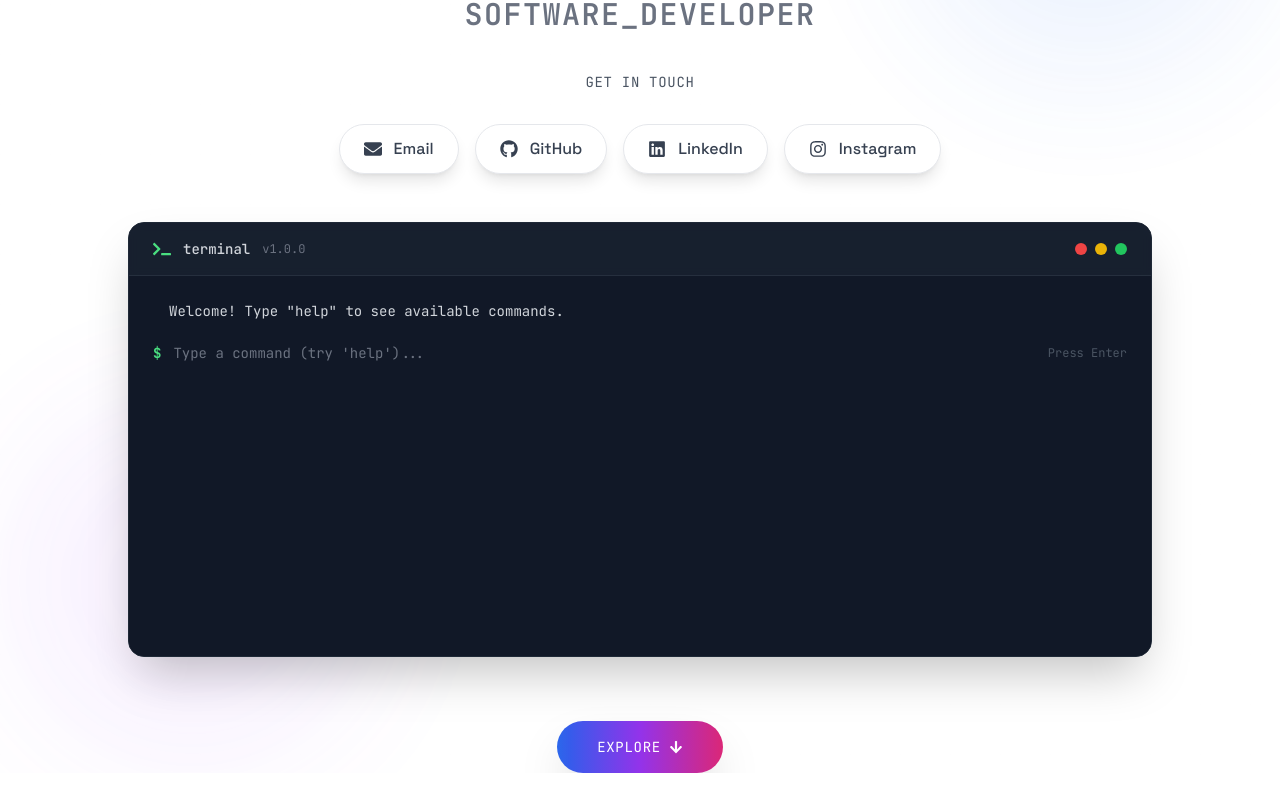
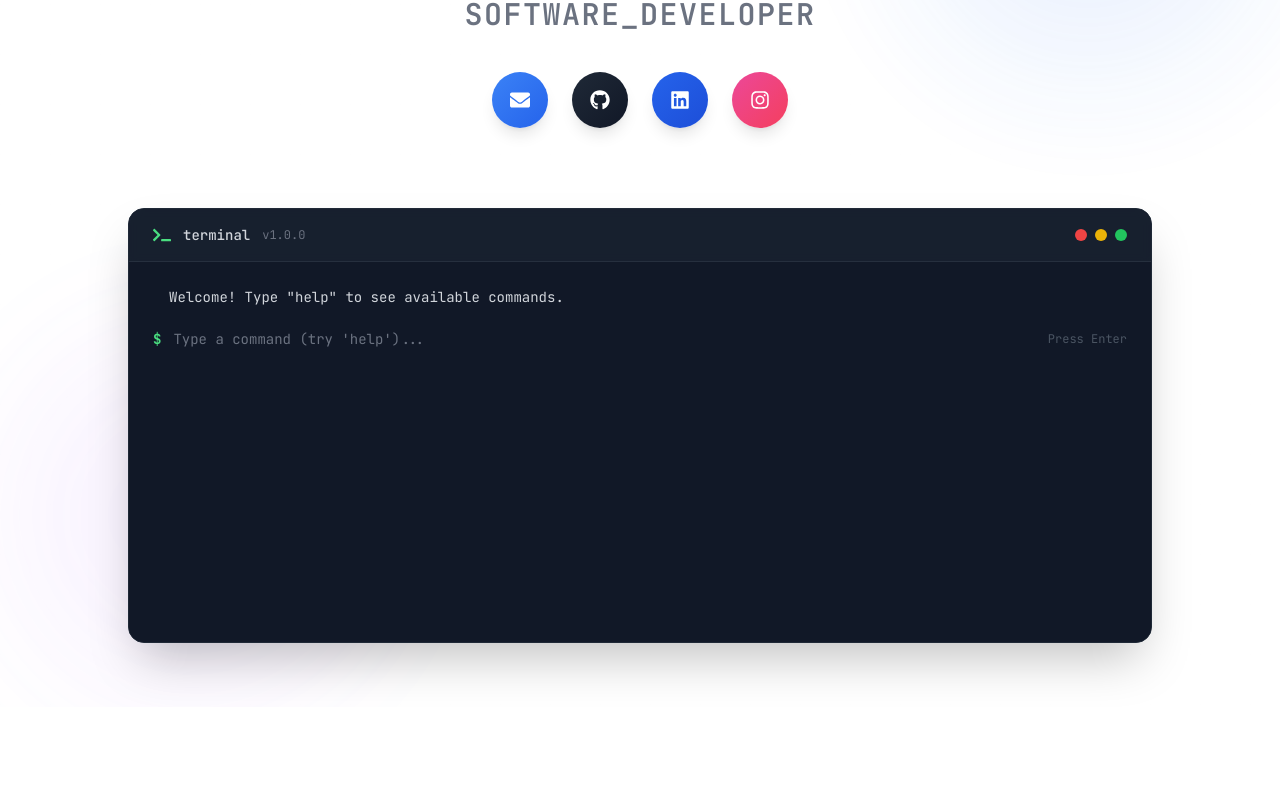
Before and after one commit to sudarshanr10/personal-website, a React (Vite) app: page / in a window 1280 px wide. Shown: the part 296-1100 px from the top of the page. Built offline with nearby package versions, Linux system fonts and the light colour scheme.

Commit message:
style: Make website more creative and modern - icon-only buttons, remove explore button, enhance project links and navbar

```diff
--- a/src/components/Hero.tsx
+++ b/src/components/Hero.tsx
@@ -1,14 +1,7 @@
-import { FaArrowDown, FaEnvelope, FaGithub, FaLinkedin, FaInstagram } from 'react-icons/fa'
+import { FaEnvelope, FaGithub, FaLinkedin, FaInstagram } from 'react-icons/fa'
 import Terminal from './Terminal'
 
 const Hero = () => {
-  const scrollToSection = (sectionId: string) => {
-    const element = document.getElementById(sectionId)
-    if (element) {
-      element.scrollIntoView({ behavior: 'smooth' })
-    }
-  }
-
   return (
     <section id="home" className="min-h-screen flex flex-col items-center justify-center pt-20 px-4 relative overflow-hidden bg-white dark:bg-gray-950 transition-colors duration-500">
       {/* Animated gradient background */}
@@ -38,46 +31,57 @@ const Hero = () => {
         </div>
 
         {/* Contact Buttons Section */}
-        <div className="flex flex-col items-center space-y-8 mb-12 animate-fade-in" style={{ animationDelay: '0.3s' }}>
-          <p className="text-gray-600 dark:text-gray-400 font-mono text-sm tracking-wider">GET IN TOUCH</p>
-          <div className="flex flex-wrap justify-center gap-4">
+        <div className="flex flex-col items-center space-y-8 mb-20 animate-fade-in" style={{ animationDelay: '0.3s' }}>
+          <div className="flex justify-center gap-6">
             <a
               href="mailto:sudarshan86.ramesh@gmail.com"
-              className="group flex items-center space-x-3 px-6 py-3 bg-white dark:bg-gray-800 border border-gray-200 dark:border-gray-700 rounded-full hover:bg-blue-600 dark:hover:bg-blue-600 hover:border-blue-600 dark:hover:border-blue-600 hover:text-white transition-all duration-300 transform hover:scale-105 active:scale-95 shadow-lg"
+              className="group relative w-14 h-14 flex items-center justify-center rounded-full bg-gradient-to-br from-blue-500 to-blue-600 hover:from-blue-600 hover:to-blue-700 text-white shadow-lg hover:shadow-2xl transition-all duration-300 transform hover:scale-110 active:scale-95 hover:-translate-y-1"
               aria-label="Email"
+              title="Email"
             >
-              <FaEnvelope className="text-gray-700 dark:text-gray-300 group-hover:text-white transition-colors" size={18} />
-              <span className="text-gray-700 dark:text-gray-300 group-hover:text-white transition-colors font-medium hidden sm:inline">Email</span>
+              <FaEnvelope size={20} className="group-hover:scale-125 transition-transform duration-300" />
+              <div className="absolute bottom-full mb-2 left-1/2 transform -translate-x-1/2 opacity-0 group-hover:opacity-100 transition-opacity duration-300 bg-gray-900 dark:bg-gray-800 text-white text-xs px-2 py-1 rounded whitespace-nowrap">
+                Email
+              </div>
             </a>
             <a
               href="https://github.com/sudarshanr10"
               target="_blank"
               rel="noopener noreferrer"
-              className="group flex items-center space-x-3 px-6 py-3 bg-white dark:bg-gray-800 border border-gray-200 dark:border-gray-700 rounded-full hover:bg-gray-900 dark:hover:bg-gray-700 hover:border-gray-900 dark:hover:border-gray-600 hover:text-white transition-all duration-300 transform hover:scale-105 active:scale-95 shadow-lg"
+              className="group relative w-14 h-14 flex items-center justify-center rounded-full bg-gradient-to-br from-gray-800 to-gray-900 hover:from-gray-900 hover:to-black text-white shadow-lg hover:shadow-2xl transition-all duration-300 transform hover:scale-110 active:scale-95 hover:-translate-y-1"
               aria-label="GitHub"
+              title="GitHub"
             >
-              <FaGithub className="text-gray-700 dark:text-gray-300 group-hover:text-white transition-colors" size={18} />
-              <span className="text-gray-700 dark:text-gray-300 group-hover:text-white transition-colors font-medium hidden sm:inline">GitHub</span>
+              <FaGithub size={20} className="group-hover:scale-125 transition-transform duration-300" />
+              <div className="absolute bottom-full mb-2 left-1/2 transform -translate-x-1/2 opacity-0 group-hover:opacity-100 transition-opacity duration-300 bg-gray-900 dark:bg-gray-800 text-white text-xs px-2 py-1 rounded whitespace-nowrap">
+                GitHub
+              </div>
             </a>
             <a
               href="https://www.linkedin.com/in/sudarshan-ramesh-424386204/"
               target="_blank"
               rel="noopener noreferrer"
-              className="group flex items-center space-x-3 px-6 py-3 bg-white dark:bg-gray-800 border border-gray-200 dark:border-gray-700 rounded-full hover:bg-blue-700 dark:hover:bg-blue-700 hover:border-blue-700 dark:hover:border-blue-700 hover:text-white transition-all duration-300 transform hover:scale-105 active:scale-95 shadow-lg"
+              className="group relative w-14 h-14 flex items-center justify-center rounded-full bg-gradient-to-br from-blue-600 to-blue-700 hover:from-blue-700 hover:to-blue-800 text-white shadow-lg hover:shadow-2xl transition-all duration-300 transform hover:scale-110 active:scale-95 hover:-translate-y-1"
               aria-label="LinkedIn"
+              title="LinkedIn"
             >
-              <FaLinkedin className="text-gray-700 dark:text-gray-300 group-hover:text-white transition-colors" size={18} />
-              <span className="text-gray-700 dark:text-gray-300 group-hover:text-white transition-colors font-medium hidden sm:inline">LinkedIn</span>
+              <FaLinkedin size={20} className="group-hover:scale-125 transition-transform duration-300" />
+              <div className="absolute bottom-full mb-2 left-1/2 transform -translate-x-1/2 opacity-0 group-hover:opacity-100 transition-opacity duration-300 bg-gray-900 dark:bg-gray-800 text-white text-xs px-2 py-1 rounded whitespace-nowrap">
+                LinkedIn
+              </div>
             </a>
             <a
               href="https://www.instagram.com/sudarshanr10/"
               target="_blank"
               rel="noopener noreferrer"
-              className="group flex items-center space-x-3 px-6 py-3 bg-white dark:bg-gray-800 border border-gray-200 dark:border-gray-700 rounded-full hover:bg-pink-600 dark:hover:bg-pink-600 hover:border-pink-600 dark:hover:border-pink-600 hover:text-white transition-all duration-300 transform hover:scale-105 active:scale-95 shadow-lg"
+              className="group relative w-14 h-14 flex items-center justify-center rounded-full bg-gradient-to-br from-pink-500 to-rose-500 hover:from-pink-600 hover:to-rose-600 text-white shadow-lg hover:shadow-2xl transition-all duration-300 transform hover:scale-110 active:scale-95 hover:-translate-y-1"
               aria-label="Instagram"
+              title="Instagram"
             >
-              <FaInstagram className="text-gray-700 dark:text-gray-300 group-hover:text-white transition-colors" size={18} />
-              <span className="text-gray-700 dark:text-gray-300 group-hover:text-white transition-colors font-medium hidden sm:inline">Instagram</span>
+              <FaInstagram size={20} className="group-hover:scale-125 transition-transform duration-300" />
+              <div className="absolute bottom-full mb-2 left-1/2 transform -translate-x-1/2 opacity-0 group-hover:opacity-100 transition-opacity duration-300 bg-gray-900 dark:bg-gray-800 text-white text-xs px-2 py-1 rounded whitespace-nowrap">
+                Instagram
+              </div>
             </a>
           </div>
         </div>
@@ -86,20 +90,6 @@ const Hero = () => {
         <div className="mb-16 animate-fade-in" style={{ animationDelay: '0.5s' }}>
           <Terminal />
         </div>
-
-        {/* Creative Explore Button */}
-        <div className="text-center animate-fade-in" style={{ animationDelay: '0.7s' }}>
-          <button
-            onClick={() => scrollToSection('about')}
-            className="group relative inline-flex items-center space-x-3 px-10 py-4 bg-gradient-to-r from-blue-600 via-purple-600 to-pink-600 dark:from-blue-500 dark:via-purple-500 dark:to-pink-500 text-white rounded-full hover:from-blue-700 hover:via-purple-700 hover:to-pink-700 dark:hover:from-blue-600 dark:hover:via-purple-600 dark:hover:to-pink-600 transition-all duration-300 font-mono text-sm tracking-wider shadow-2xl hover:shadow-blue-500/50 overflow-hidden transform hover:scale-105 active:scale-95"
-          >
-            <span className="relative z-10 flex items-center space-x-2">
-              <span className="group-hover:translate-x-1 transition-transform duration-300">EXPLORE</span>
-              <FaArrowDown className="group-hover:translate-y-1 transition-all duration-300" size={14} />
-            </span>
-            <div className="absolute inset-0 bg-gradient-to-r from-transparent via-white/20 to-transparent translate-x-[-100%] group-hover:translate-x-[100%] transition-transform duration-1000"></div>
-          </button>
-        </div>
       </div>
     </section>
   )
--- a/src/components/Navbar.tsx
+++ b/src/components/Navbar.tsx
@@ -58,14 +58,14 @@ const Navbar = ({ activeSection }: NavbarProps) => {
             ))}
             <button
               onClick={toggleTheme}
-              className="relative w-12 h-12 rounded-full bg-gray-100 dark:bg-gray-800 hover:bg-gray-200 dark:hover:bg-gray-700 transition-all duration-300 hover:scale-110 active:scale-95 group flex items-center justify-center border border-gray-200 dark:border-gray-700 ml-4"
+              className="relative w-12 h-12 rounded-full bg-gradient-to-br from-gray-200 to-gray-300 dark:from-gray-700 dark:to-gray-800 hover:from-blue-300 hover:to-blue-400 dark:hover:from-blue-600 dark:hover:to-purple-600 transition-all duration-300 hover:scale-110 active:scale-95 group flex items-center justify-center border border-gray-300 dark:border-gray-600 ml-4 shadow-md hover:shadow-xl"
               aria-label="Toggle theme"
             >
               <div className="relative w-6 h-6 flex items-center justify-center">
                 {/* Moon icon - shown in light mode, clicking switches to dark */}
                 <FaMoon
                   size={18}
-                  className={`absolute transition-all duration-500 ease-in-out text-gray-700 ${
+                  className={`absolute transition-all duration-500 ease-in-out text-gray-700 group-hover:text-gray-900 ${
                     theme === 'light'
                       ? 'opacity-100 rotate-0 scale-100'
                       : 'opacity-0 rotate-180 scale-0'
@@ -74,7 +74,7 @@ const Navbar = ({ activeSection }: NavbarProps) => {
                 {/* Sun icon - shown in dark mode, clicking switches to light */}
                 <FaSun
                   size={18}
-                  className={`absolute transition-all duration-500 ease-in-out text-yellow-500 ${
+                  className={`absolute transition-all duration-500 ease-in-out text-yellow-400 group-hover:text-yellow-300 ${
                     theme === 'dark'
                       ? 'opacity-100 rotate-0 scale-100'
                       : 'opacity-0 -rotate-180 scale-0'
@@ -88,14 +88,14 @@ const Navbar = ({ activeSection }: NavbarProps) => {
           <div className="md:hidden flex items-center space-x-3">
             <button
               onClick={toggleTheme}
-              className="relative w-12 h-12 rounded-full bg-gray-100 dark:bg-gray-800 hover:bg-gray-200 dark:hover:bg-gray-700 transition-all duration-300 hover:scale-110 active:scale-95 group flex items-center justify-center border border-gray-200 dark:border-gray-700"
+              className="relative w-12 h-12 rounded-full bg-gradient-to-br from-gray-200 to-gray-300 dark:from-gray-700 dark:to-gray-800 hover:from-blue-300 hover:to-blue-400 dark:hover:from-blue-600 dark:hover:to-purple-600 transition-all duration-300 hover:scale-110 active:scale-95 group flex items-center justify-center border border-gray-300 dark:border-gray-600 shadow-md hover:shadow-xl"
               aria-label="Toggle theme"
             >
               <div className="relative w-6 h-6 flex items-center justify-center">
                 {/* Moon icon - shown in light mode, clicking switches to dark */}
                 <FaMoon
                   size={20}
-                  className={`absolute transition-all duration-500 ease-in-out text-gray-700 ${
+                  className={`absolute transition-all duration-500 ease-in-out text-gray-700 group-hover:text-gray-900 ${
                     theme === 'light'
                       ? 'opacity-100 rotate-0 scale-100'
                       : 'opacity-0 rotate-180 scale-0'
@@ -104,7 +104,7 @@ const Navbar = ({ activeSection }: NavbarProps) => {
                 {/* Sun icon - shown in dark mode, clicking switches to light */}
                 <FaSun
                   size={20}
-                  className={`absolute transition-all duration-500 ease-in-out text-yellow-500 ${
+                  className={`absolute transition-all duration-500 ease-in-out text-yellow-400 group-hover:text-yellow-300 ${
                     theme === 'dark'
                       ? 'opacity-100 rotate-0 scale-100'
                       : 'opacity-0 -rotate-180 scale-0'
--- a/src/components/Projects.tsx
+++ b/src/components/Projects.tsx
@@ -1,4 +1,4 @@
-import { FaGithub, FaExternalLinkAlt } from 'react-icons/fa'
+import { FaGithub } from 'react-icons/fa'
 import { Project } from '../types'
 
 const Projects = () => {
@@ -102,17 +102,22 @@ const Projects = () => {
                   </div>
 
                   {/* Divider */}
-                  <div className="border-t border-gray-200 dark:border-gray-800 pt-4">
+                  <div className="border-t border-gray-200 dark:border-gray-800 pt-4 flex justify-between items-center">
+                    <div className="flex flex-wrap gap-1">
+                      {project.technologies.slice(0, 2).map((_tech, idx) => (
+                        <div key={idx} className="w-2 h-2 rounded-full bg-gradient-to-r from-blue-500 to-purple-500"></div>
+                      ))}
+                    </div>
                     {project.githubUrl && (
                       <a
                         href={project.githubUrl}
                         target="_blank"
                         rel="noopener noreferrer"
-                        className={`inline-flex items-center space-x-2 bg-gradient-to-r ${project.color} bg-clip-text text-transparent hover:opacity-80 transition-all font-semibold group/link`}
+                        className="group relative w-10 h-10 flex items-center justify-center rounded-full bg-gradient-to-br from-gray-800 to-gray-900 hover:from-gray-900 hover:to-black text-white hover:shadow-lg transition-all duration-300 transform hover:scale-110 active:scale-95"
+                        aria-label="View on GitHub"
+                        title="View on GitHub"
                       >
-                        <FaGithub className="group-hover/link:scale-110 group-hover/link:rotate-12 transition-transform" size={18} />
-                        <span>View on GitHub</span>
-                        <FaExternalLinkAlt className="group-hover/link:translate-x-1 transition-transform" size={14} />
+                        <FaGithub className="group-hover:scale-125 transition-transform duration-300" size={16} />
                       </a>
                     )}
                   </div>
```
